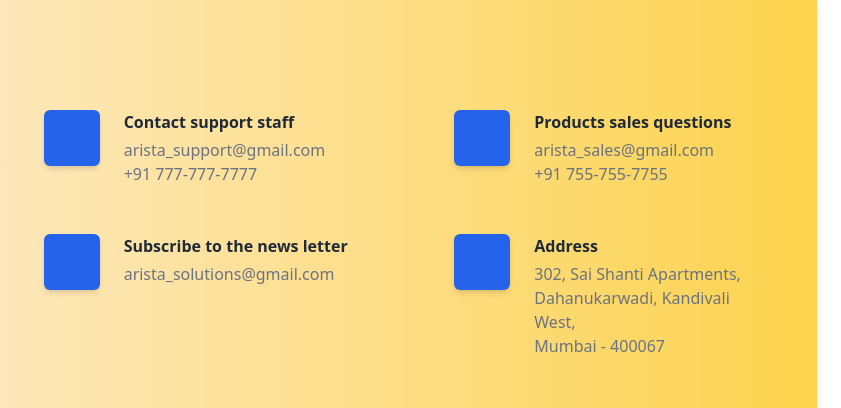
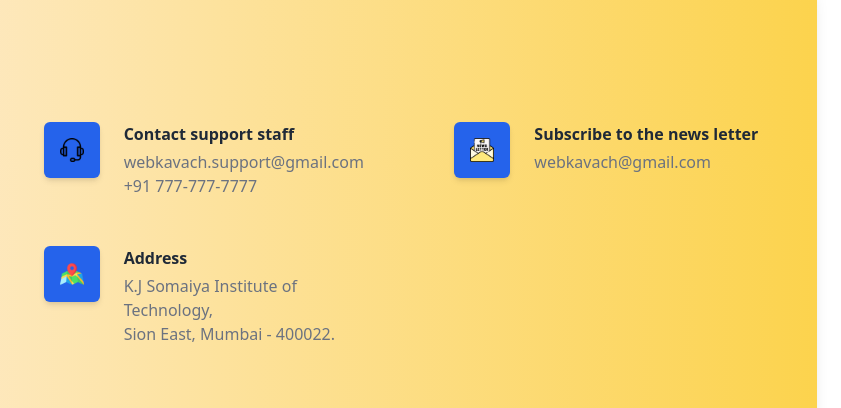
Before and after one commit to vedbulsara04/Web-Kavach, a website: page web-app/public/contact.html in a window 1280 px wide. Shown: the part 1105-1513 px from the top of the page, 439-1280 px from the left. Drawn offline with nearby package versions, Linux system fonts and the light colour scheme; a web font is replaced by a local one.

Commit message:
commit-3[ved1][13-8]

```diff
--- a/web-app/public/contact.html
+++ b/web-app/public/contact.html
@@ -168,7 +168,7 @@ height: 500px;
 <div class="flex flex-wrap items-center">
 <div class="grow-0 shrink-0 basis-auto block w-full lg:flex lg:w-6/12 xl:w-4/12">
   <div class="map-container-2 w-full">
-    <iframe src="https://maps.google.com/maps?q=Dahanukarwadi&t=&z=15&ie=UTF8&iwloc=&output=embed" class="left-0 top-0 h-full w-full rounded-t-lg lg:rounded-tr-none lg:rounded-bl-lg" frameborder="0" allowfullscreen></iframe>
+    <iframe src="https://maps.google.com/maps?q=KJ Somaiya Institute of Technology&t=&z=15&ie=UTF8&iwloc=&output=embed" class="left-0 top-0 h-full w-full rounded-t-lg lg:rounded-tr-none lg:rounded-bl-lg" frameborder="0" allowfullscreen></iframe>
   </div>
 </div>
 <div class="grow-0 shrink-0 basis-auto w-full lg:w-6/12 xl:w-8/12">
@@ -182,25 +182,12 @@ height: 500px;
         </div>
         <div class="grow ml-6">
           <p class="font-bold mb-1">Contact support staff</p>
-          <p class="text-gray-500">arista_support@gmail.com</p>
+          <p class="text-gray-500">webkavach.support@gmail.com</p>
           <p class="text-gray-500">+91 777-777-7777</p>
         </div>
       </div>
     </div>
-    <div class="mb-12 grow-0 shrink-0 basis-auto w-full md:w-6/12 lg:w-full xl:w-6/12 px-3 md:px-6 xl:px-12">
-      <div class="flex items-start">
-        <div class="shrink-0">
-          <div class="p-4 bg-blue-600 rounded-md shadow-md w-14 h-14 flex items-center justify-center">
-            <img src="images/rupee.png" alt="">
-          </div>
-        </div>
-        <div class="grow ml-6">
-          <p class="font-bold mb-1">Products sales questions</p>
-          <p class="text-gray-500">arista_sales@gmail.com</p>
-          <p class="text-gray-500">+91 755-755-7755</p>
-        </div>
-      </div>
-    </div>
+
     <div class="mb-12 grow-0 shrink-0 basis-auto w-full md:w-6/12 lg:w-full xl:w-6/12 px-3 md:px-6 xl:px-12">
       <div class="flex align-start">
         <div class="shrink-0">
@@ -210,7 +197,7 @@ height: 500px;
         </div>
         <div class="grow ml-6">
           <p class="font-bold mb-1">Subscribe to the news letter</p>
-          <p class="text-gray-500">arista_solutions@gmail.com</p>
+          <p class="text-gray-500">webkavach@gmail.com</p>
         </div>
       </div>
     </div>
@@ -223,9 +210,8 @@ height: 500px;
         </div>
         <div class="grow ml-6">
           <p class="font-bold mb-1">Address</p>
-          <p class="text-gray-500">302, Sai Shanti Apartments,</p>
-          <p class="text-gray-500">Dahanukarwadi, Kandivali West,</p>
-          <p class="text-gray-500">Mumbai - 400067</p>
+          <p class="text-gray-500">K.J Somaiya Institute of Technology,</p>
+          <p class="text-gray-500">Sion East, Mumbai - 400022.</p>
         </div>
       </div>
     </div>
```
Also changed, not shown: web-app/public/images/customer-service.png (added), web-app/public/images/location.png (added), web-app/public/images/newsletter.png (added).
